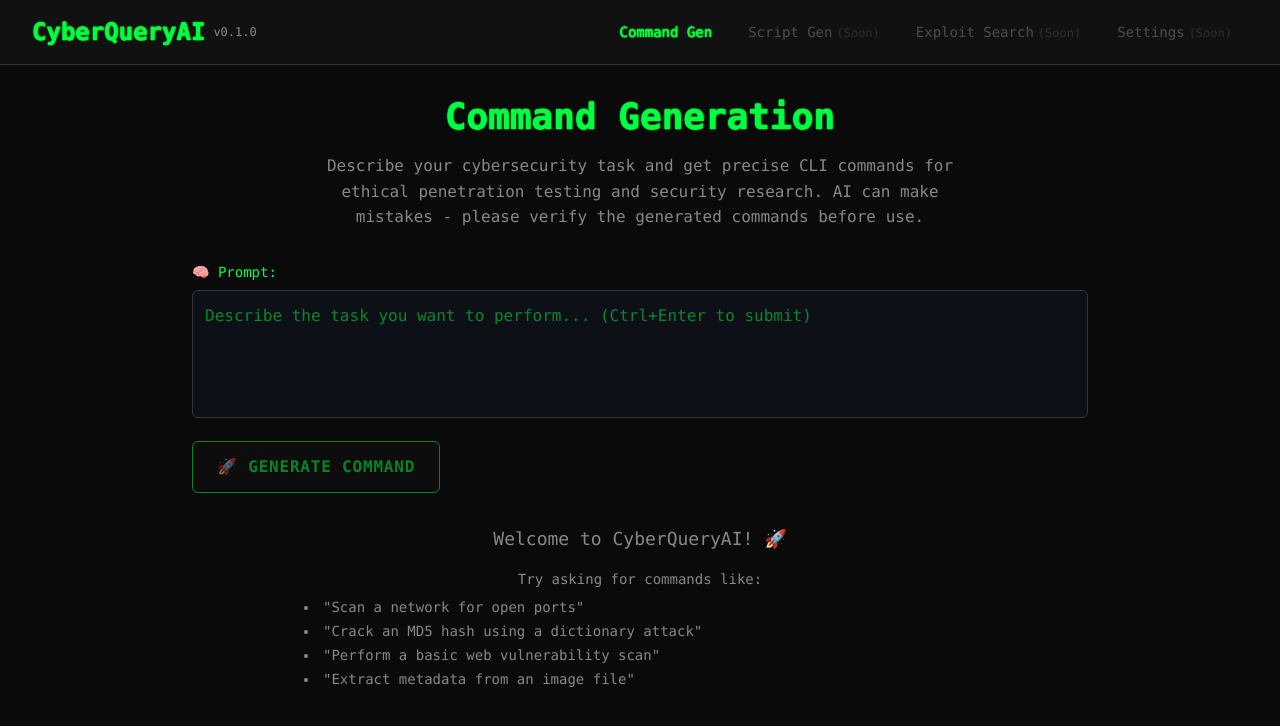
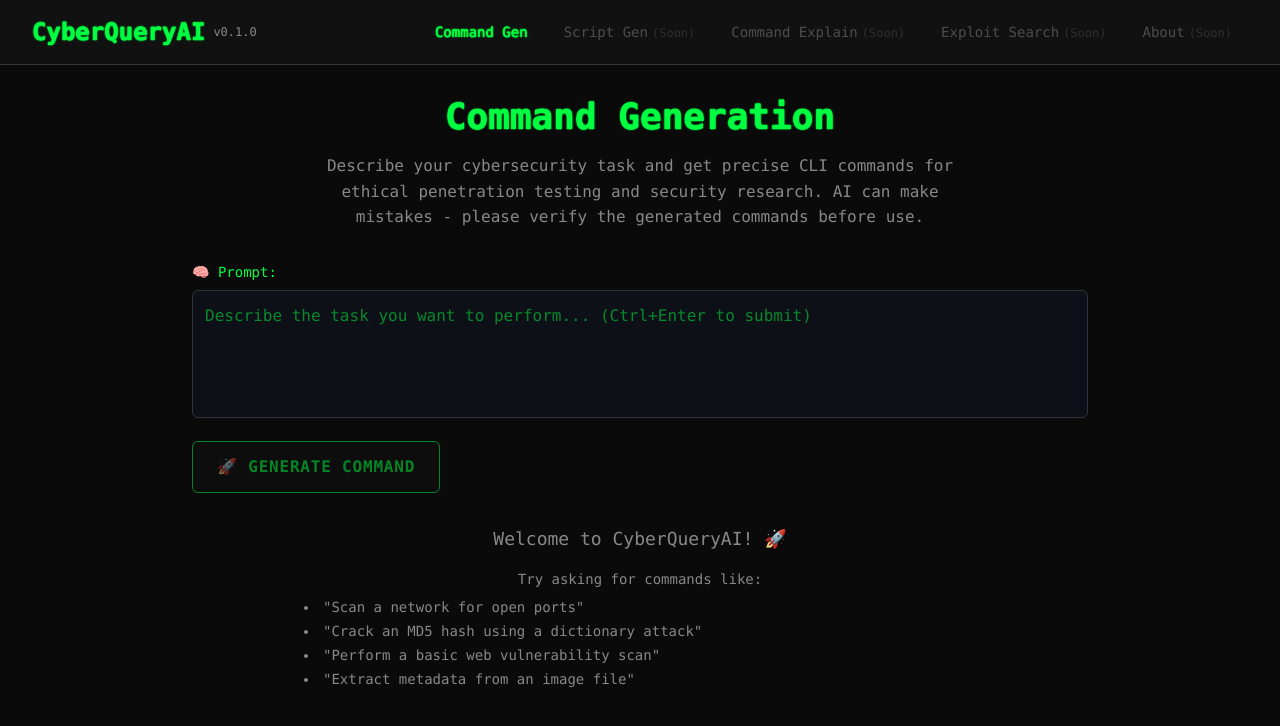
Before and after one commit to javidahmed64592/cyber-query-ai, a Next.js app in the folder cyber-query-ai-frontend/: page /command-generation in a window 1280 px wide. Shown: the top 726 px of the page. Built offline with nearby package versions, Linux system fonts and the light colour scheme.

Commit message:
Update Navigation component and tests to reflect changes in navigation items and active states

```diff
--- a/cyber-query-ai-frontend/src/components/Navigation.tsx
+++ b/cyber-query-ai-frontend/src/components/Navigation.tsx
@@ -10,32 +10,38 @@
     {
       name: "Command Gen",
       href: "/command-generation",
-      active: pathname === "/command-generation" || pathname === "/",
+      active: pathname === "/command-generation/",
     },
     {
       name: "Script Gen",
       href: "/script-generation",
-      active: pathname === "/script-generation",
+      active: pathname === "/script-generation/",
+      disabled: true,
+    },
+    {
+      name: "Command Explain",
+      href: "/command-explanation",
+      active: pathname === "/command-explanation/",
       disabled: true,
     },
     {
       name: "Exploit Search",
       href: "/exploit-search",
-      active: pathname === "/exploit-search",
+      active: pathname === "/exploit-search/",
       disabled: true,
     },
     {
-      name: "Settings",
-      href: "/settings",
-      active: pathname === "/settings",
+      name: "About",
+      href: "/about",
+      active: pathname === "/about/",
       disabled: true,
     },
   ];
 
   return (
-    <nav className="bg-[var(--background-secondary)] border-b border-[var(--terminal-border)] sticky top-0 z-50">
-      <div className="max-w-7xl mx-auto px-4 sm:px-6 lg:px-8">
-        <div className="flex justify-between items-center h-16">
+    <nav className="bg-[var(--background-secondary)] border-b border-[var(--terminal-border)] sticky top-0 z-50 w-full">
+      <div className="w-full px-4 sm:px-6 lg:px-8">
+        <div className="flex items-center h-16 w-full justify-between">
           {/* Logo */}
           <div className="flex items-center">
             <Link href="/" className="flex items-center space-x-2">
@@ -49,8 +55,15 @@
           </div>
 
           {/* Navigation Links */}
-          <div className="flex space-x-1">
-            {navItems.map(item => (
+          <div className="flex flex-1 justify-end space-x-1">
+            {navItems.map(item => {
+              const normalized = (pathname || "").replace(/\/$/, "") || "/";
+              const isActive =
+                !item.disabled &&
+                (normalized === item.href ||
+                  (item.href === "/command-generation" && normalized === "/"));
+
+              return (
                 <Link
                   key={item.name}
                   href={item.href}
@@ -59,7 +72,7 @@
                     ${
                       item.disabled
                         ? "text-[var(--text-muted)] cursor-not-allowed opacity-50"
-                      : item.active
+                        : isActive
                           ? "text-[var(--border-accent)] font-bold neon-glow"
                           : "text-[var(--text-secondary)] hover:text-[var(--text-primary)] hover:bg-[var(--background-tertiary)]"
                     }
@@ -71,7 +84,8 @@
                     <span className="ml-1 text-xs opacity-50">(Soon)</span>
                   )}
                 </Link>
-            ))}
+              );
+            })}
           </div>
         </div>
       </div>
```
Also changed, not shown: 1 other file (tests, documents, lock files or other folders). Lines whose indentation alone changed are shown as unchanged.
